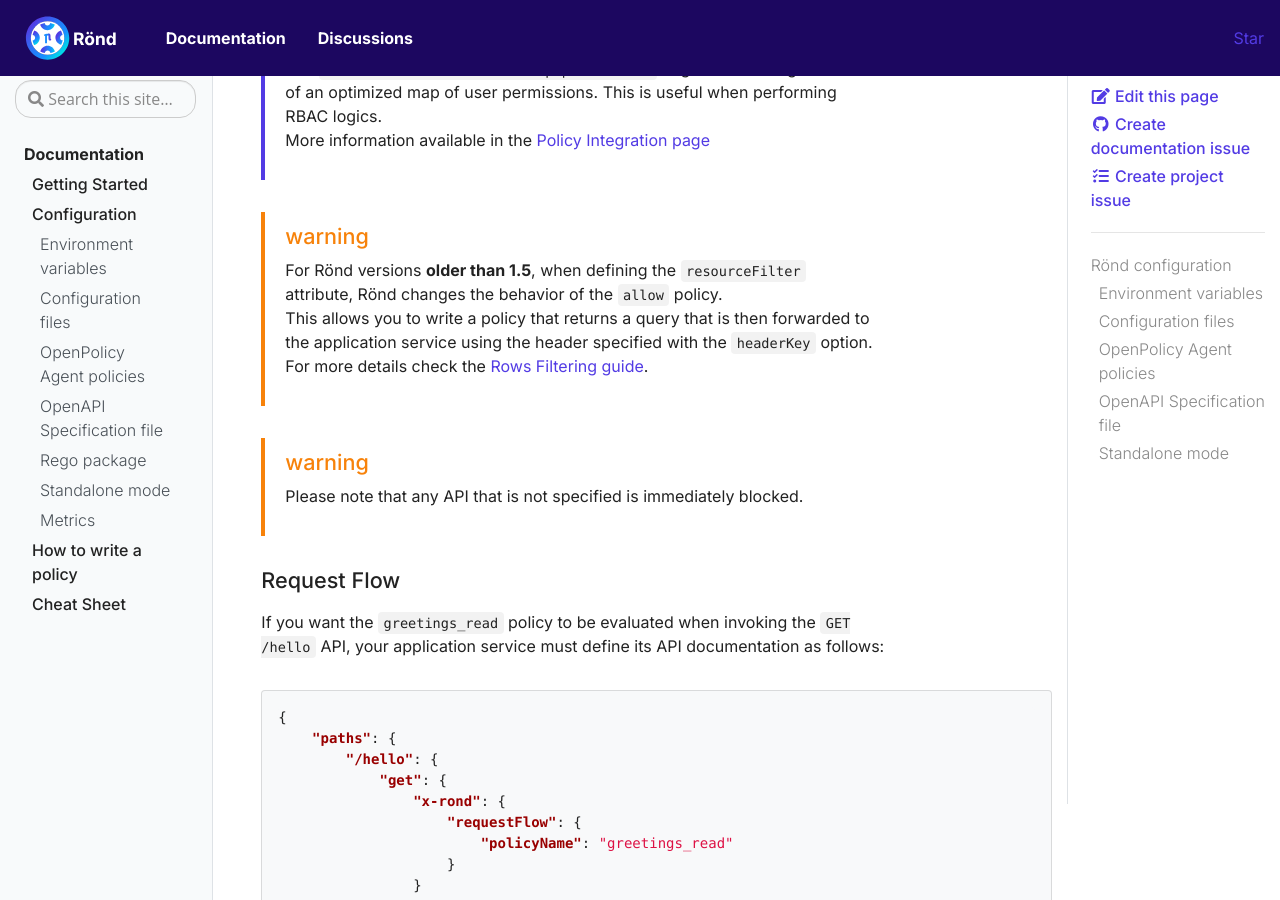
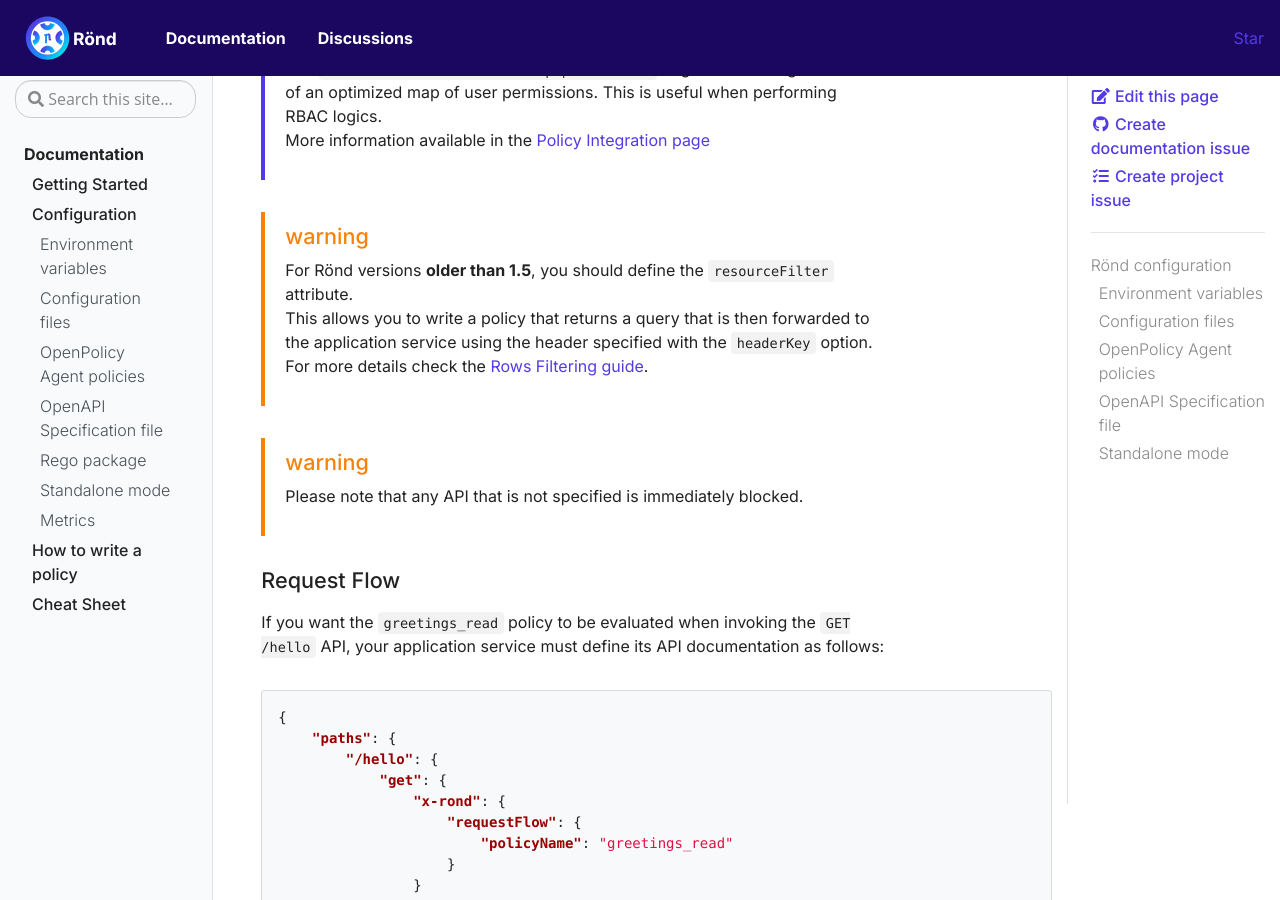
Before and after one commit to rond-authz/rond-authz.github.io, a Jekyll site: the page built from _docs/configuration.md, in a window 1280 px wide and 900 px high, scrolled down 4188 px. Built offline with Jekyll 4.4.1, drawn with Linux system fonts in a browser that asks for light colours.

Commit message:
applied suggestion

```diff
--- a/_docs/configuration.md
+++ b/_docs/configuration.md
@@ -109,7 +109,7 @@ This attribute is shaped as an object with the following properties:
 {%
   include alert.html
   type="warning"
-  content="For Rönd versions **older than 1.5**, when defining the `resourceFilter` attribute, Rönd changes the behavior of the `allow` policy.
+  content="For Rönd versions **older than 1.5**, you should define the `resourceFilter` attribute.
   This allows you to write a policy that returns a query that is then forwarded to the application service using the header specified with the `headerKey` option.
   For more details check the [Rows Filtering guide](/docs/policy-integration#rows-filtering)."
 %}
```
